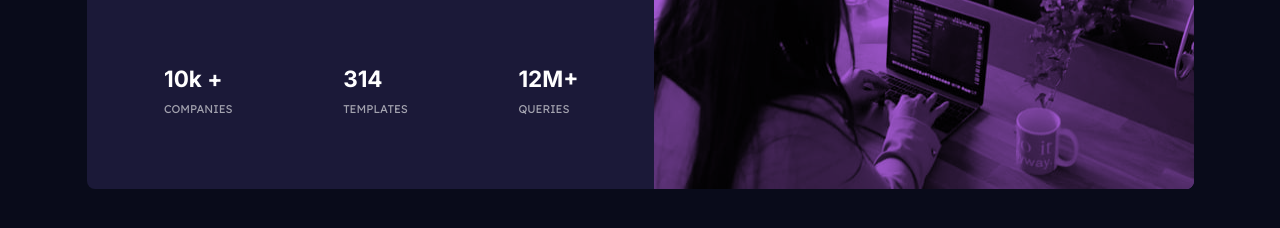
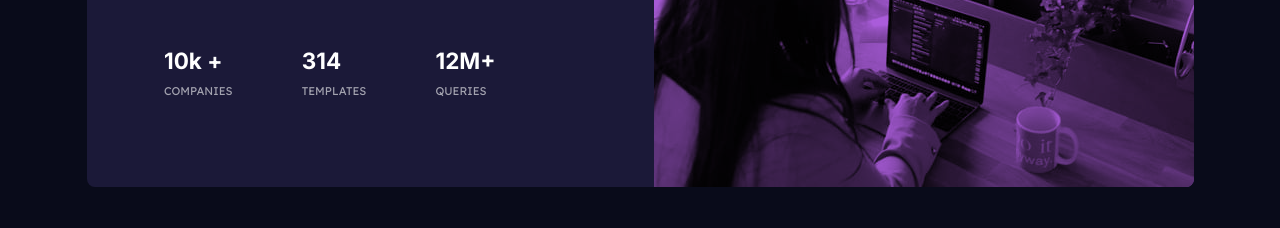
Before and after one commit to femRepos/stats-preview-card, a plain HTML site: page index.html in a window 1280 px wide. Shown: the part 436-664 px from the top of the page. Drawn offline with Linux system fonts and the light colour scheme.

Commit message:
fix stats layout for desktop view

```diff
--- a/styles/style.css
+++ b/styles/style.css
@@ -125,14 +125,17 @@ h1 span {
     color: var(--soft-violet);
 }
 
+/* STATS */
+
 .stats-container {
-    margin-top: 45px;
+    margin-top: 25px;
     display: flex;
     flex-direction: column;
 }
 
 @media only screen and (min-width: 1025px) {
     .stats-container {
+        width: 80%;
         flex-direction: row;
         justify-content: space-between;
     }
```
